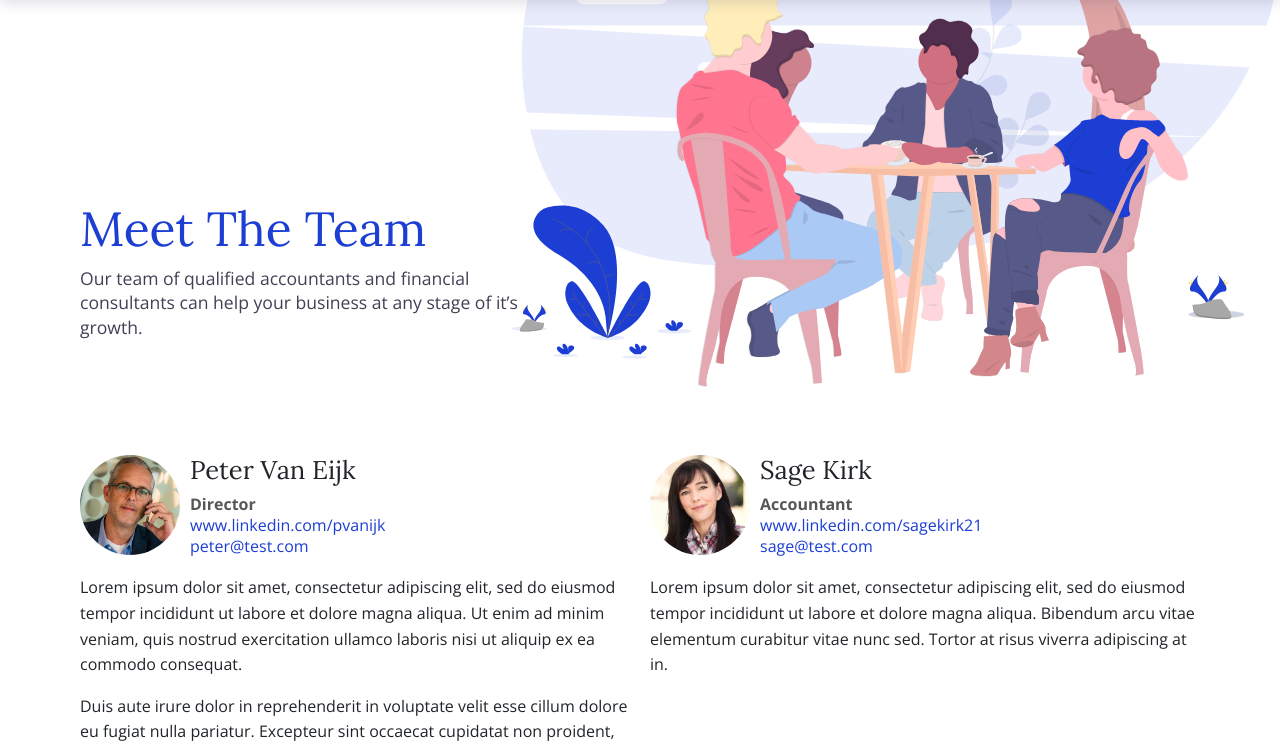
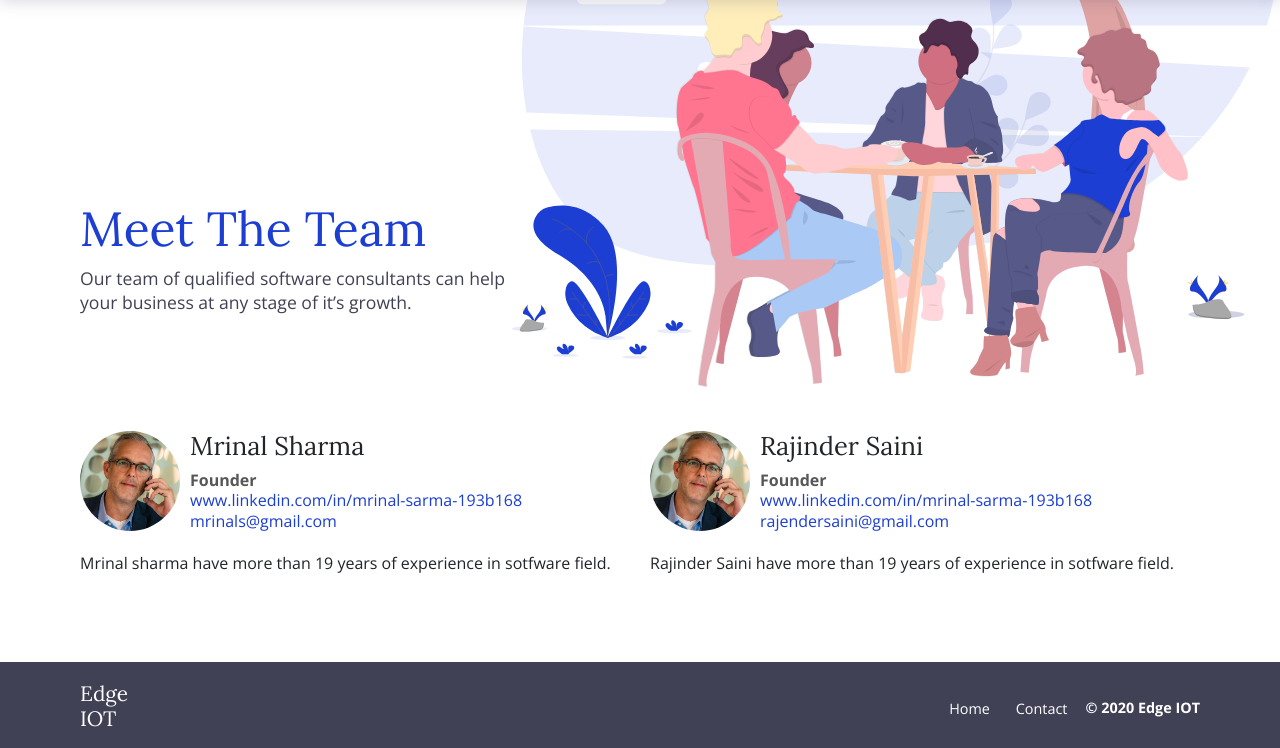
Before and after one commit to edge-iot/edge-iot.github.io, a Gatsby site: page /team in a window 1280 px wide. Shown: the part 50-798 px from the top of the page. Built offline with nearby package versions, Linux system fonts and the light colour scheme; Gatsby itself is replaced by a stand-in of ours.

Commit message:
updated team

```diff
--- a/gatsby-config.js
+++ b/gatsby-config.js
@@ -2,11 +2,11 @@ const guid = process.env.NETLIFY_GOOGLE_ANALYTICS_ID;
 
 module.exports = {
   siteMetadata: {
-    title: 'Gatsby Serif',
-    description: 'my theme',
+    title: 'Edge IOT',
+    description: 'Edge computing solution providers',
     contact: {
-      phone: 'XXX XXX XXX',
-      email: 'zerostaticthemes@gmail.com',
+      phone: '4255539778',
+      email: 'rajendersaini@gmail.com',
     },
     menuLinks: [
       {
--- a/src/pages/index.js
+++ b/src/pages/index.js
@@ -14,15 +14,14 @@ const Home = (props) => {
       <Helmet>
         <meta
           name="description"
-          content="Small Business Theme. Multiple content types using Markdown and JSON sources. Responsive design and SCSS. This is a beautiful and artfully designed starting theme."
+          content="Industrial iot solution providers"
         />
       </Helmet>
       <div className="intro pb-4">
         <div className="container">
           <h1>Serif - Gatsby Small Business Theme.</h1>
           <p>
-            Multiple content types using Markdown and JSON sources. Responsive design and SCSS. This
-            is a beautiful and artfully designed starting theme.
+            Edge iot.
           </p>
         </div>
       </div>
--- a/src/pages/team/index.js
+++ b/src/pages/team/index.js
@@ -14,7 +14,7 @@ const Team = (props) => {
             <div className="col-12">
               <h1>Meet The Team</h1>
               <p>
-                Our team of qualified accountants and financial consultants can help your business
+                Our team of qualified software consultants can help your business
                 at any stage of it’s growth.
               </p>
             </div>
--- /dev/null
+++ b/src/pages/team/mrinal-sharma.md
@@ -0,0 +1,13 @@
+---
+path: '/team/mrinal-sharma'
+title: 'Mrinal Sharma'
+date: 2018-11-19T10:47:58+10:00
+draft: false
+image: '/team/peter-van-eijk-711986-unsplash.jpg'
+jobtitle: 'Founder'
+email: 'mrinals@gmail.com'
+linkedinurl: 'www.linkedin.com/in/mrinal-sarma-193b168'
+weight: 1
+---
+
+Mrinal sharma have more than 19 years of experience in sotfware field.
--- a/src/pages/team/peter-van-eijk.md
+++ /dev/null
@@ -1,15 +0,0 @@
----
-path: '/team/peter-van-eijk'
-title: 'Peter Van Eijk'
-date: 2018-11-19T10:47:58+10:00
-draft: false
-image: '/team/peter-van-eijk-711986-unsplash.jpg'
-jobtitle: 'Director'
-email: 'peter@test.com'
-linkedinurl: 'www.linkedin.com/pvanijk'
-weight: 1
----
-
-Lorem ipsum dolor sit amet, consectetur adipiscing elit, sed do eiusmod tempor incididunt ut labore et dolore magna aliqua. Ut enim ad minim veniam, quis nostrud exercitation ullamco laboris nisi ut aliquip ex ea commodo consequat.
-
-Duis aute irure dolor in reprehenderit in voluptate velit esse cillum dolore eu fugiat nulla pariatur. Excepteur sint occaecat cupidatat non proident, sunt in culpa qui officia deserunt mollit anim id est laborum.
--- /dev/null
+++ b/src/pages/team/rajinder-saini.md
@@ -0,0 +1,13 @@
+---
+path: '/team/rajinder-saini'
+title: 'Rajinder Saini'
+date: 2018-11-19T10:47:58+10:00
+draft: false
+image: '/team/peter-van-eijk-711986-unsplash.jpg'
+jobtitle: 'Founder'
+email: 'rajendersaini@gmail.com'
+linkedinurl: 'www.linkedin.com/in/mrinal-sarma-193b168'
+weight: 1
+---
+
+Rajinder Saini have more than 19 years of experience in sotfware field.
--- a/src/pages/team/sage-kirk.md
+++ /dev/null
@@ -1,13 +0,0 @@
----
-path: '/team/sage-kirk'
-title: 'Sage Kirk'
-date: 2018-11-19T10:47:58+10:00
-draft: false
-image: '/team/sage-kirk-485982-unsplash.jpg'
-jobtitle: 'Accountant'
-email: 'sage@test.com'
-linkedinurl: 'www.linkedin.com/sagekirk21'
-weight: 2
----
-
-Lorem ipsum dolor sit amet, consectetur adipiscing elit, sed do eiusmod tempor incididunt ut labore et dolore magna aliqua. Bibendum arcu vitae elementum curabitur vitae nunc sed. Tortor at risus viverra adipiscing at in.
```
